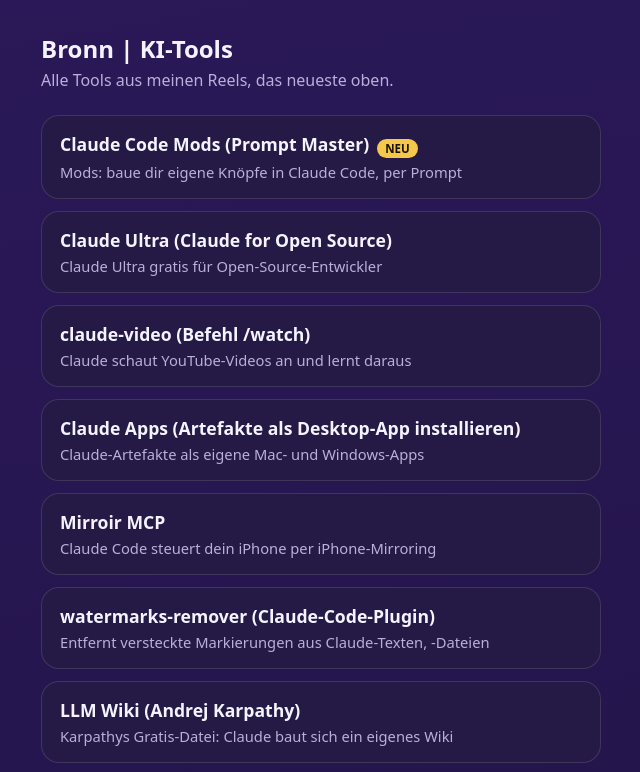
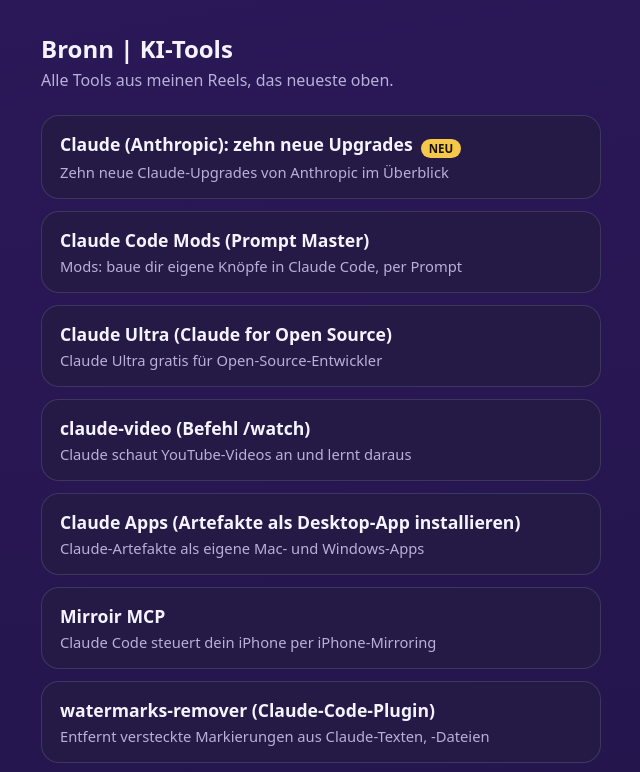
Before and after one commit to noahpf008/bronn-legal, a plain HTML site: page links.html in a window 1280 px wide. Shown: the top 772 px of the page, without its empty margins (319-959 px from the left). Drawn offline with Linux system fonts and the light colour scheme.

Commit message:
Link-Seite: Claude (Anthropic): zehn neue Upgrades (108-ig-DgO6ZOryluR)

```diff
--- a/links.html
+++ b/links.html
@@ -14,7 +14,8 @@ footer{margin-top:32px;color:var(--dim);font-size:.8em}footer a{color:var(--dim)
 <h1>Bronn | KI-Tools</h1>
 <p class="sub">Alle Tools aus meinen Reels, das neueste oben.</p>
 <!-- TOOLS-START (wird von der Pipeline gepflegt) -->
-<a class="tool" id="105-ig-dfgiwbpcppb" href="https://code.claude.com/docs/en/plugins/mods/overview"><b>Claude Code Mods (Prompt Master)</b><span class="neu">NEU</span><span>Mods: baue dir eigene Knöpfe in Claude Code, per Prompt</span></a>
+<a class="tool" id="108-ig-dgo6zorylur" href="https://www.anthropic.com/news"><b>Claude (Anthropic): zehn neue Upgrades</b><span class="neu">NEU</span><span>Zehn neue Claude-Upgrades von Anthropic im Überblick</span></a>
+<a class="tool" id="105-ig-dfgiwbpcppb" href="https://code.claude.com/docs/en/plugins/mods/overview"><b>Claude Code Mods (Prompt Master)</b><span>Mods: baue dir eigene Knöpfe in Claude Code, per Prompt</span></a>
 <a class="tool" id="104-ig-dgfjeojfzhi" href="https://claude.com/contact-sales/claude-for-oss"><b>Claude Ultra (Claude for Open Source)</b><span>Claude Ultra gratis für Open-Source-Entwickler</span></a>
 <a class="tool" id="103-ig-dgmwwmnskfk" href="https://github.com/bradautomates/claude-video"><b>claude-video (Befehl /watch)</b><span>Claude schaut YouTube-Videos an und lernt daraus</span></a>
 <a class="tool" id="102-ig-dgjs6ammqxm" href="https://claude.com/resources/articles/install-as-app"><b>Claude Apps (Artefakte als Desktop-App installieren)</b><span>Claude-Artefakte als eigene Mac- und Windows-Apps</span></a>
```
